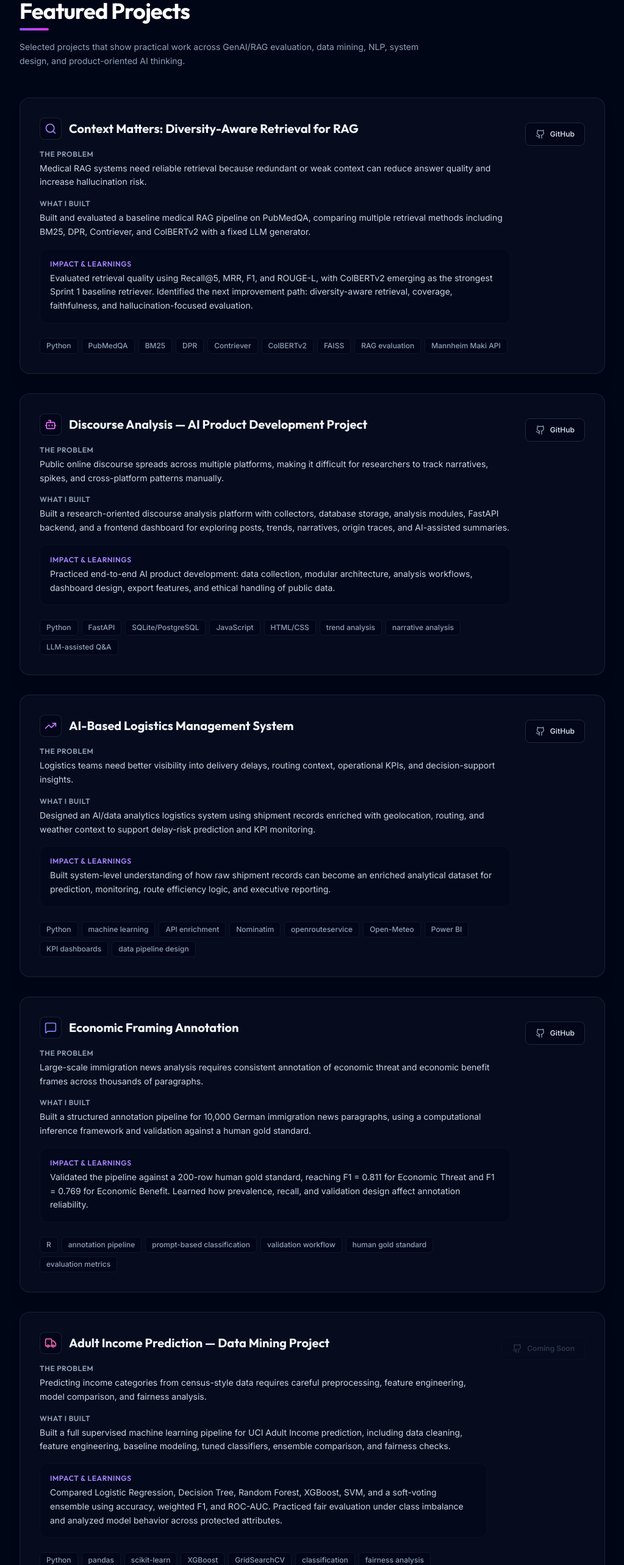
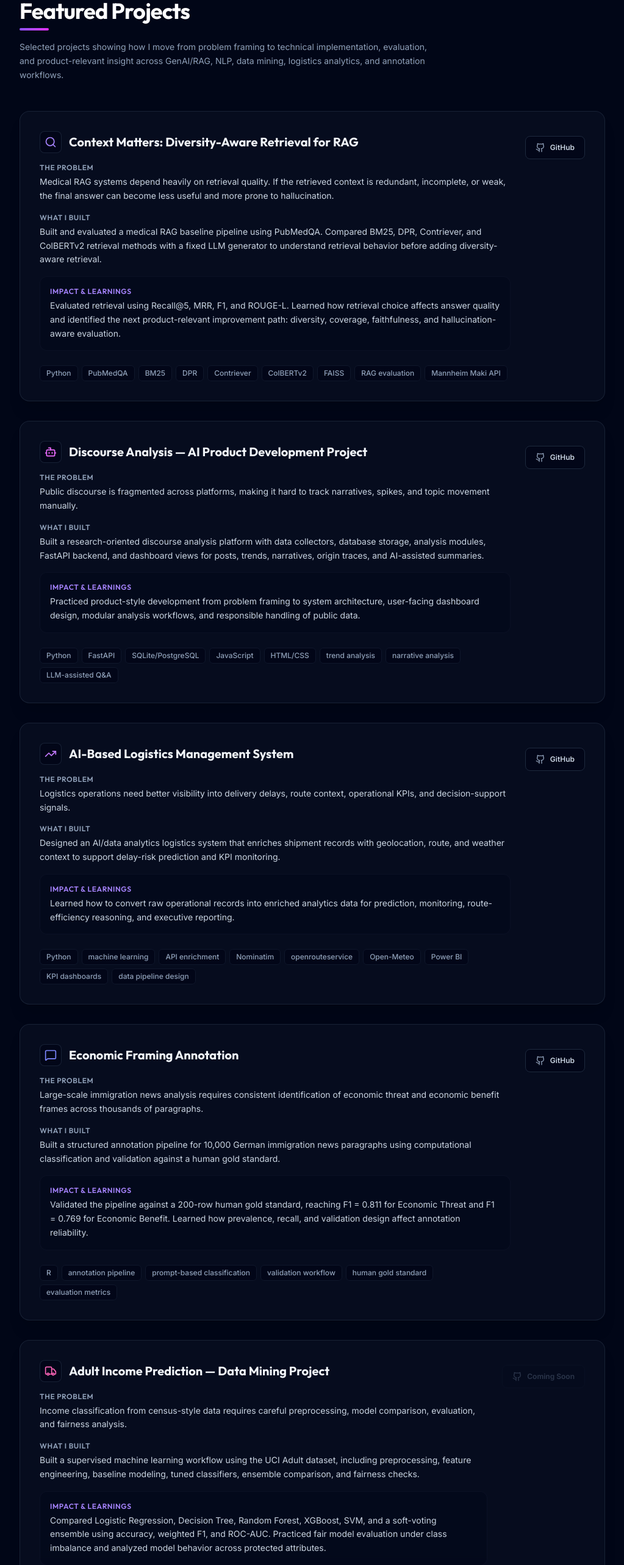
Before and after one commit to raywincruz07-collab/raywincruz07-collab.github.io, a React (Vite) app: page / in a window 1280 px wide. Shown: the part 3109-5675 px from the top of the page at 61% size, without its empty margins (128-1151 px from the left). Built offline with nearby package versions, Linux system fonts and the light colour scheme.

Commit message:
Strengthen featured project storytelling

```diff
--- a/src/components/Projects.tsx
+++ b/src/components/Projects.tsx
@@ -40,7 +40,10 @@ export const Projects: React.FC = () => {
           </h2>
           <div className="mt-2 h-1 w-12 bg-gradient-to-r from-violet-500 to-fuchsia-500 rounded-full mx-auto md:mx-0"></div>
           <p className="mt-4 text-slate-400 text-xs sm:text-sm max-w-2xl leading-relaxed">
-            Selected projects that show practical work across GenAI/RAG evaluation, data mining, NLP, system design, and product-oriented AI thinking.
+            Selected projects showing how I move from problem framing to
+            technical implementation, evaluation, and product-relevant insight
+            across GenAI/RAG, NLP, data mining, logistics analytics, and
+            annotation workflows.
           </p>
         </div>
 
--- a/src/data/portfolioData.ts
+++ b/src/data/portfolioData.ts
@@ -137,9 +137,9 @@ export const portfolioData: PortfolioData = {
     {
       title: "Context Matters: Diversity-Aware Retrieval for RAG",
       problem:
-        "Medical RAG systems need reliable retrieval because redundant or weak context can reduce answer quality and increase hallucination risk.",
+        "Medical RAG systems depend heavily on retrieval quality. If the retrieved context is redundant, incomplete, or weak, the final answer can become less useful and more prone to hallucination.",
       whatIBuilt:
-        "Built and evaluated a baseline medical RAG pipeline on PubMedQA, comparing multiple retrieval methods including BM25, DPR, Contriever, and ColBERTv2 with a fixed LLM generator.",
+        "Built and evaluated a medical RAG baseline pipeline using PubMedQA. Compared BM25, DPR, Contriever, and ColBERTv2 retrieval methods with a fixed LLM generator to understand retrieval behavior before adding diversity-aware retrieval.",
       techStack: [
         "Python",
         "PubMedQA",
@@ -152,7 +152,7 @@ export const portfolioData: PortfolioData = {
         "Mannheim Maki API",
       ],
       outcome:
-        "Evaluated retrieval quality using Recall@5, MRR, F1, and ROUGE-L, with ColBERTv2 emerging as the strongest Sprint 1 baseline retriever. Identified the next improvement path: diversity-aware retrieval, coverage, faithfulness, and hallucination-focused evaluation.",
+        "Evaluated retrieval using Recall@5, MRR, F1, and ROUGE-L. Learned how retrieval choice affects answer quality and identified the next product-relevant improvement path: diversity, coverage, faithfulness, and hallucination-aware evaluation.",
       githubUrl:
         "https://github.com/raywincruz07-collab/Context-Matters-Evaluating-Diversity-Aware-Retrieval-for-RAG",
       caseStudyUrl: "",
@@ -160,9 +160,9 @@ export const portfolioData: PortfolioData = {
     {
       title: "Discourse Analysis — AI Product Development Project",
       problem:
-        "Public online discourse spreads across multiple platforms, making it difficult for researchers to track narratives, spikes, and cross-platform patterns manually.",
+        "Public discourse is fragmented across platforms, making it hard to track narratives, spikes, and topic movement manually.",
       whatIBuilt:
-        "Built a research-oriented discourse analysis platform with collectors, database storage, analysis modules, FastAPI backend, and a frontend dashboard for exploring posts, trends, narratives, origin traces, and AI-assisted summaries.",
+        "Built a research-oriented discourse analysis platform with data collectors, database storage, analysis modules, FastAPI backend, and dashboard views for posts, trends, narratives, origin traces, and AI-assisted summaries.",
       techStack: [
         "Python",
         "FastAPI",
@@ -174,7 +174,7 @@ export const portfolioData: PortfolioData = {
         "LLM-assisted Q&A",
       ],
       outcome:
-        "Practiced end-to-end AI product development: data collection, modular architecture, analysis workflows, dashboard design, export features, and ethical handling of public data.",
+        "Practiced product-style development from problem framing to system architecture, user-facing dashboard design, modular analysis workflows, and responsible handling of public data.",
       githubUrl:
         "https://github.com/raywincruz07-collab/AI-PRODUCT-DEVELOPMENT-Discourse-Analysis",
       caseStudyUrl: "",
@@ -182,9 +182,9 @@ export const portfolioData: PortfolioData = {
     {
       title: "AI-Based Logistics Management System",
       problem:
-        "Logistics teams need better visibility into delivery delays, routing context, operational KPIs, and decision-support insights.",
+        "Logistics operations need better visibility into delivery delays, route context, operational KPIs, and decision-support signals.",
       whatIBuilt:
-        "Designed an AI/data analytics logistics system using shipment records enriched with geolocation, routing, and weather context to support delay-risk prediction and KPI monitoring.",
+        "Designed an AI/data analytics logistics system that enriches shipment records with geolocation, route, and weather context to support delay-risk prediction and KPI monitoring.",
       techStack: [
         "Python",
         "machine learning",
@@ -197,7 +197,7 @@ export const portfolioData: PortfolioData = {
         "data pipeline design",
       ],
       outcome:
-        "Built system-level understanding of how raw shipment records can become an enriched analytical dataset for prediction, monitoring, route efficiency logic, and executive reporting.",
+        "Learned how to convert raw operational records into enriched analytics data for prediction, monitoring, route-efficiency reasoning, and executive reporting.",
       githubUrl:
         "https://github.com/raywincruz07-collab/ai_logistics_management_system",
       caseStudyUrl: "",
@@ -205,9 +205,9 @@ export const portfolioData: PortfolioData = {
     {
       title: "Economic Framing Annotation",
       problem:
-        "Large-scale immigration news analysis requires consistent annotation of economic threat and economic benefit frames across thousands of paragraphs.",
+        "Large-scale immigration news analysis requires consistent identification of economic threat and economic benefit frames across thousands of paragraphs.",
       whatIBuilt:
-        "Built a structured annotation pipeline for 10,000 German immigration news paragraphs, using a computational inference framework and validation against a human gold standard.",
+        "Built a structured annotation pipeline for 10,000 German immigration news paragraphs using computational classification and validation against a human gold standard.",
       techStack: [
         "R",
         "annotation pipeline",
@@ -225,9 +225,9 @@ export const portfolioData: PortfolioData = {
     {
       title: "Adult Income Prediction — Data Mining Project",
       problem:
-        "Predicting income categories from census-style data requires careful preprocessing, feature engineering, model comparison, and fairness analysis.",
+        "Income classification from census-style data requires careful preprocessing, model comparison, evaluation, and fairness analysis.",
       whatIBuilt:
-        "Built a full supervised machine learning pipeline for UCI Adult Income prediction, including data cleaning, feature engineering, baseline modeling, tuned classifiers, ensemble comparison, and fairness checks.",
+        "Built a supervised machine learning workflow using the UCI Adult dataset, including preprocessing, feature engineering, baseline modeling, tuned classifiers, ensemble comparison, and fairness checks.",
       techStack: [
         "Python",
         "pandas",
@@ -239,7 +239,7 @@ export const portfolioData: PortfolioData = {
         "model evaluation",
       ],
       outcome:
-        "Compared Logistic Regression, Decision Tree, Random Forest, XGBoost, SVM, and a soft-voting ensemble using accuracy, weighted F1, and ROC-AUC. Practiced fair evaluation under class imbalance and analyzed model behavior across protected attributes.",
+        "Compared Logistic Regression, Decision Tree, Random Forest, XGBoost, SVM, and a soft-voting ensemble using accuracy, weighted F1, and ROC-AUC. Practiced fair model evaluation under class imbalance and analyzed model behavior across protected attributes.",
       githubUrl: "",
       caseStudyUrl: "",
     },
```
